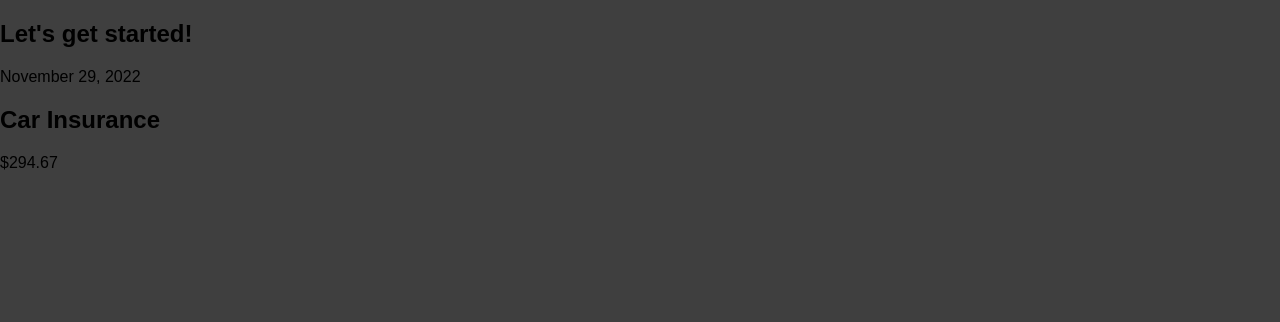
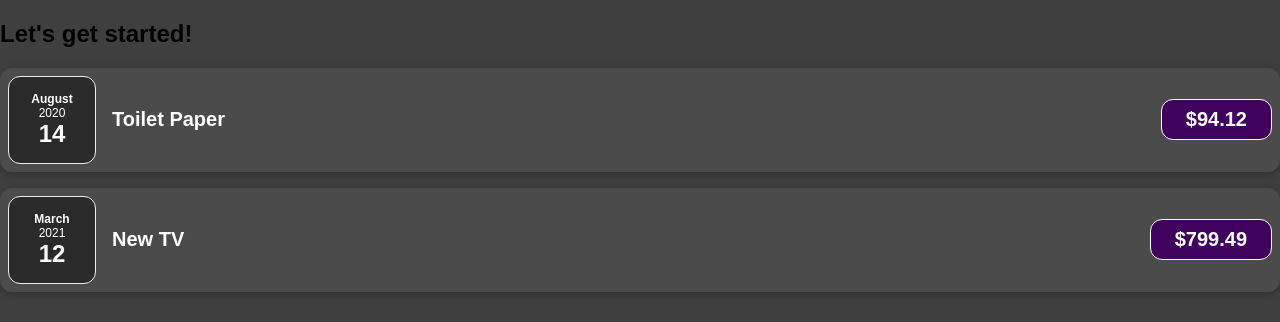
Before and after one commit to jphustman/react-course, a JavaScript app: page / in a window 1280 px wide. Shown: the top 322 px of the page. Built offline with nearby package versions, Linux system fonts and the light colour scheme.

Commit message:
before starting chapter 39

```diff
--- a/src/App.js
+++ b/src/App.js
@@ -1,12 +1,42 @@
 import ExpenseItem from './components/ExpenseItem';
 
 function App() {
-  return (
-    <div>
-      <h2>Let's get started!</h2>
-        <ExpenseItem></ExpenseItem>
-    </div>
-  );
+    const expenses = [
+        {
+            id: 'e1',
+            title: 'Toilet Paper',
+            amount: 94.12,
+            date: new Date(2020, 7, 14),
+        },
+        {id: 'e2', title: 'New TV', amount: 799.49, date: new Date(2021, 2, 12)},
+        {
+            id: 'e3',
+            title: 'Car Insurance',
+            amount: 294.67,
+            date: new Date(2021, 2, 28),
+        },
+        {
+            id: 'e4',
+            title: 'New Desk (Wooden)',
+            amount: 450,
+            date: new Date(2021, 5, 12),
+        },
+    ];
+
+    return (
+        <div>
+            <h2>Let's get started!</h2>
+            <ExpenseItem
+                title={expenses[0].title}
+                amount={expenses[0].amount}
+                date={expenses[0].date} />
+            <ExpenseItem
+                title={expenses[1].title}
+                amount={expenses[1].amount}
+                date={expenses[1].date} />
+
+        </div>
+    );
 }
 
 export default App;
--- /dev/null
+++ b/src/components/ExpenseDate.css
@@ -0,0 +1,26 @@
+.expense-date {
+    display: flex;
+    flex-direction: column;
+    width: 5.5rem;
+    height: 5.5rem;
+    border: 1px solid #ececec;
+    background-color: #2a2a2a;
+    color: white;
+    border-radius: 12px;
+    align-items: center;
+    justify-content: center;
+}
+
+.expense-date__month {
+    font-size: 0.75rem;
+    font-weight: bold;
+}
+
+.expense-date__year {
+    font-size: 0.75rem;
+}
+
+.expense-date__day {
+    font-size: 1.5rem;
+    font-weight: bold;
+}
--- /dev/null
+++ b/src/components/ExpenseDate.js
@@ -0,0 +1,16 @@
+import './ExpenseDate.css';
+
+function ExpenseDate(props) {
+    const month = props.date.toLocaleString('en-US', { month: 'long' });
+    const day = props.date.toLocaleString('en-US', { day: '2-digit' });
+    const year = props.date.getFullYear();
+    return (
+        <div className="expense-date">
+            <div className="expense-date__month">{month}</div>
+            <div className="expense-date__year">{year}</div>
+            <div className="expense-date__day">{day}</div>
+        </div>
+    );
+}
+
+export default ExpenseDate;
--- /dev/null
+++ b/src/components/ExpenseItem.css
@@ -0,0 +1,56 @@
+.expense-item {
+    display: flex;
+    justify-content: space-between;
+    align-items: center;
+    box-shadow: 0 2px 8px rgba(0, 0, 0, 0.25);
+    padding: 0.5rem;
+    margin: 1rem 0;
+    border-radius: 12px;
+    background-color: #4b4b4b;
+}
+
+.expense-item__description {
+    display: flex;
+    flex-direction: column;
+    gap: 1rem;
+    align-items: flex-end;
+    flex-flow: column-reverse;
+    justify-content: flex-start;
+    flex: 1;
+}
+
+.expense-item h2 {
+    color: #3a3a3a;
+    font-size: 1rem;
+    flex: 1;
+    margin: 0 1rem;
+    color: white;
+}
+
+.expense-item__price {
+    font-size: 1rem;
+    font-weight: bold;
+    color: white;
+    background-color: #40005d;
+    border: 1px solid white;
+    padding: 0.5rem;
+    border-radius: 12px;
+}
+
+@media (min-width: 580px) {
+    .expense-item__description {
+        flex-direction: row;
+        align-items: center;
+        justify-content: flex-start;
+        flex: 1;
+    }
+
+    .expense-item__description h2 {
+        font-size: 1.25rem;
+    }
+
+    .expense-item__price {
+        font-size: 1.25rem;
+        padding: 0.5rem 1.5rem;
+    }
+}
--- a/src/components/ExpenseItem.js
+++ b/src/components/ExpenseItem.js
@@ -1,10 +1,15 @@
-function ExpenseItem() {
+import ExpenseDate from './ExpenseDate';
+import './ExpenseItem.css';
+
+function ExpenseItem(props) {
+
+
     return (
-        <div>
-            <div>November 29, 2022</div>
-            <div>
-                <h2>Car Insurance</h2>
-                <div>$294.67</div>
+        <div className="expense-item">
+            <ExpenseDate date={props.date} />
+            <div className="expense-item__description">
+                <h2>{props.title}</h2>
+                <div className="expense-item__price">${props.amount}</div>
             </div>
         </div>
     );
--- a/src/index.css
+++ b/src/index.css
@@ -1,4 +1,4 @@
-@import url('');
+@import url('https://fonts.googleapis.com/css2?family=Open+Sans:wght@400;700&display=swap');
 
 * {
     box-sizing: border-box;
```
